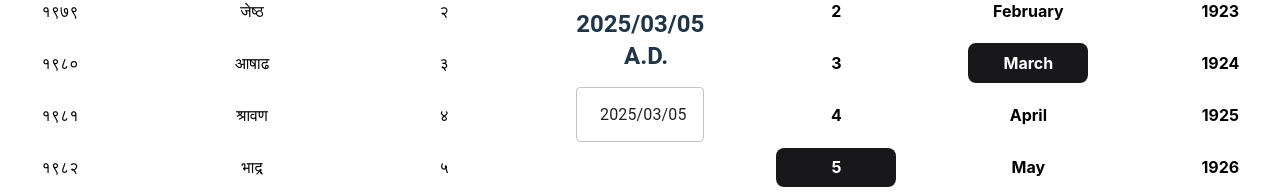
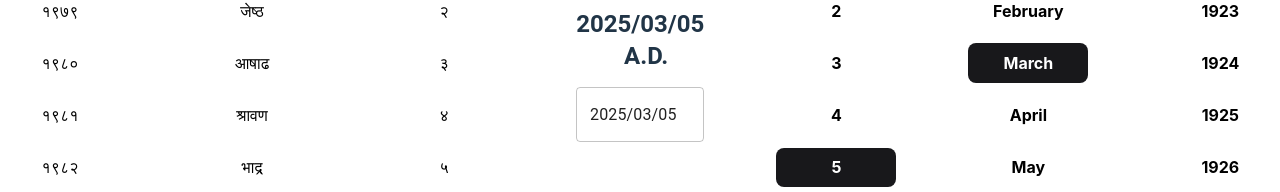
Before and after one commit to bipin-Pariyar2003/Nepali-Date-Picker, a React (Vite) app: page / in a window 1280 px wide. Shown: the part 455-647 px from the top of the page. Built offline with nearby package versions, Linux system fonts and the light colour scheme.

Commit message:
updated date picker layout input field

```diff
--- a/src/Components/EngDatePicker/index.jsx
+++ b/src/Components/EngDatePicker/index.jsx
@@ -53,7 +53,6 @@ const EngDatePicker = ({ selectedDate, onChange }) => {
                       xs: "200px", // Full width for mobile
                       md: "100%", // Full width for desktop
                     },
-                    padding: { xs: "5px", md: "10px" },
                   },
                 },
               },
--- a/src/Components/UI/DisplayList/index.css
+++ b/src/Components/UI/DisplayList/index.css
@@ -6,7 +6,7 @@
 }
 
 .box1:hover:not(.selected, .today) {
-  background-color: #ccc;
+  background-color: #eee;
 }
 .today {
   background-color: #dadada;
```
